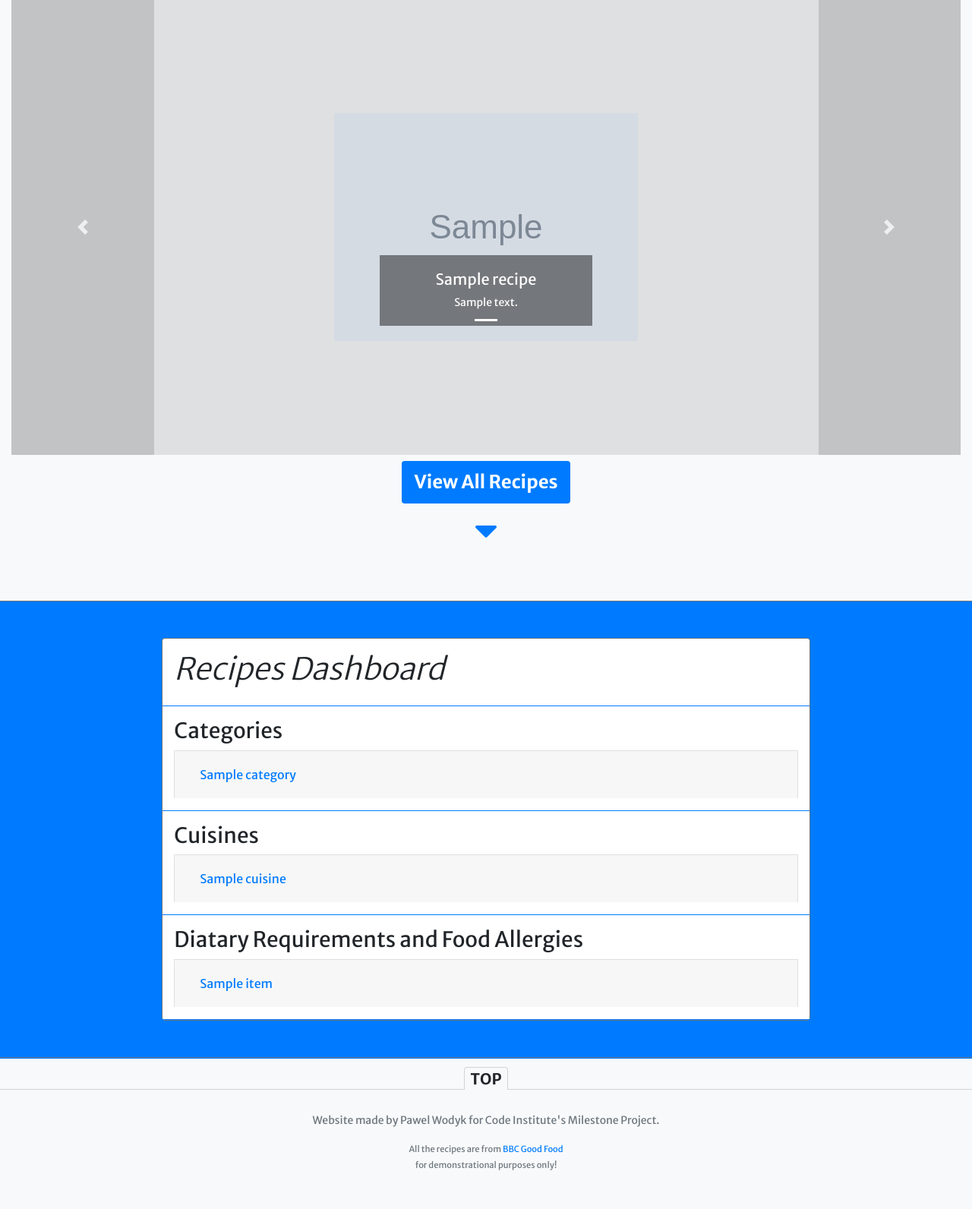
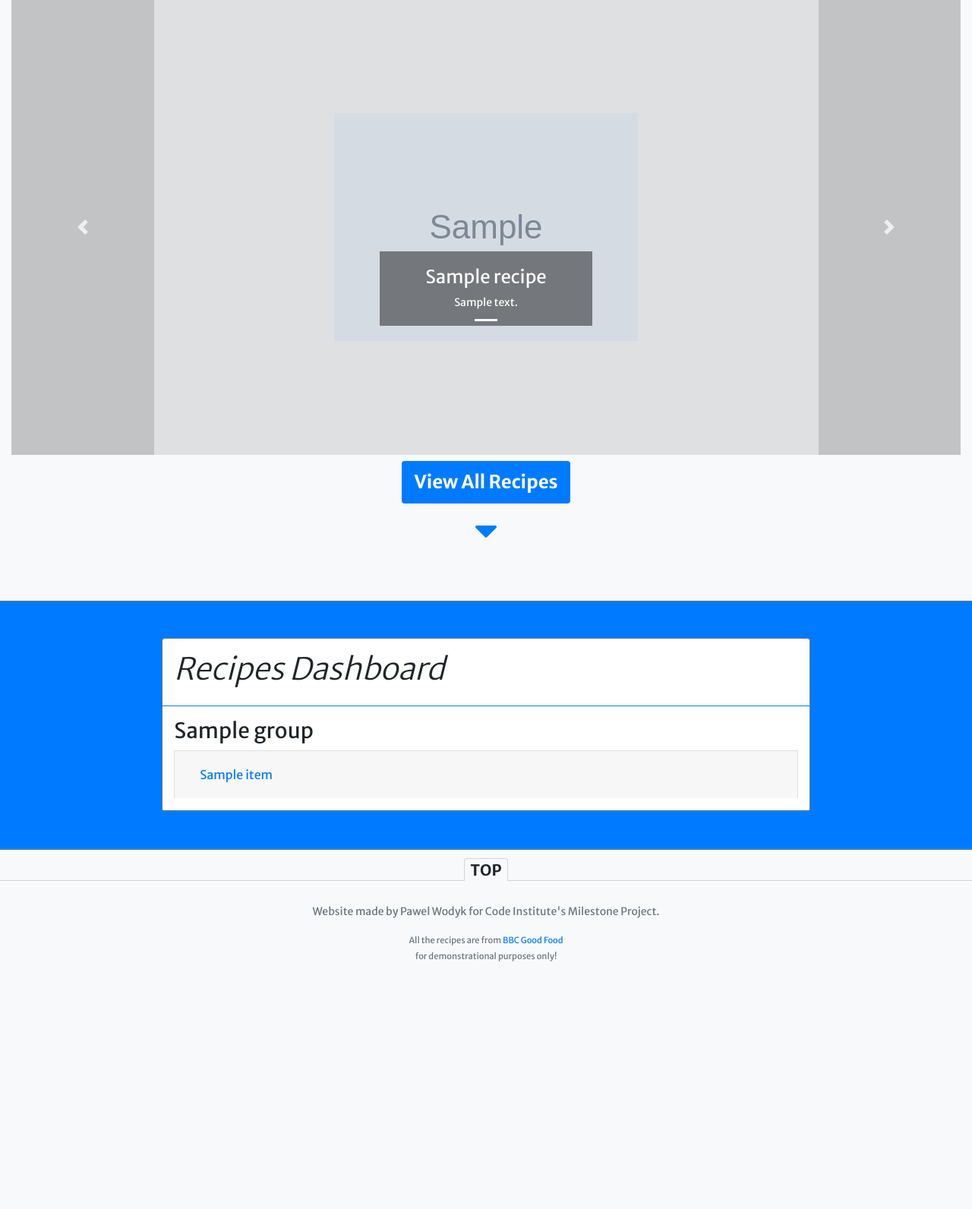
Before and after one commit to pawodyk/CI_MilestoneProject3, a Flask app: template templates/index.html in a window 1280 px wide. Shown: the part 234-1826 px from the top of the page at 76% size. After the commit the page ends 1500 px from the top, so only its background shows below. Run offline with Flask 2, Linux system fonts and the light colour scheme; the template is opened without the code that fills it: most values are stand-ins (such as "Sample title", 1, 10 or a date in 2020); grey boxes marked "Sample" are stand-in pictures; a database or web service that is not in the repository returns one stand-in record (values such as "Sample title"); some libraries are stand-ins or nearby versions.

Commit message:
Refactored the code for the dashboard, to fully utilise the templating capabilities and ensure consistancy bettween the groups.

```diff
--- a/templates/index.html
+++ b/templates/index.html
@@ -28,7 +28,7 @@
                 </div>
 
                 <div class="carousel-caption d-block bg-darkglass">
-                  <h5>{{recipe.name}}</h5>
+                  <h4>{{recipe.name}}</h4>
                   <div class="d-none d-sm-block">{{recipe.description}}</div>
                 </div>
               </a>
@@ -69,147 +69,22 @@
           <h2 class="font-weight-light font-italic fs-25 p3-">Recipes Dashboard</h2>
         </div>
 
+        {% for group in dashboard %}
+        <div class="col-12 py-3 border-bottom border-primary">
+          <h3>{{group.heading}}</h3>
+          <div class="accordion" id="{{group.id}}-accordion">
 
-        <div class="col-12 py-3 border-bottom border-primary">
-          <h3>Categories</h3>
-          <div class="accordion" id="categories-accordion">
-
-            {% for category in categories %}
+            {% for item in group.list %}
             <div class="card">
-              <div class="card-header" id="categories-heading{{loop.index}}">
+              <div class="card-header" id="{{group.id}}-heading{{loop.index}}">
                 <h3 class="mb-0">
-                  <button class="btn btn-link" type="button" data-toggle="collapse" data-target="#categories-collapse{{loop.index}}" aria-expanded="false" aria-controls="categories-collapse{{loop.index}}">
-                  {{category.name}}
-                  </button>
-                </h3>
-              </div>
-
-              <div id="categories-collapse{{loop.index}}" class="collapse" data-parent="#categories-accordion">
-                <div class="card-body p-2">
-
-                  {% if category.recipes %}
-                  <div class="row p-1 d-flex flex-grow-1 align-content-center flex-wrap ">
-                    {% for recipe in category.recipes %}
-                    <div class="col-12 col-lg-6 p-1">
-                      <a href="{{ url_for('display_recipe', recipe_id=recipe._id) }}">
-                        <div class="card bg-dark text-light d-flex align-items-end" style="height: 400px;">
-                          <img src="{{ url_for('static', filename='img/{0}'.format(recipe.picture)) }}" class="card-img h-100 object-fit-cover" alt="picture of {{recipe.name}}">
-                          <div class="card-img-overlay overflow-auto align-items-start flex-column h-100 rounded">
-                            <div class="bg-darkglass p-2 text-wrap mb-auto ">
-                              <h2 class="card-title font-weight-bold">{{recipe.name}}</h2>
-                              <h3 class="card-text">by&nbsp;<span class="text-capitalize font-italic">{{ recipe.author }}</span></h3>
-                              <p class="card-text">{{ recipe.description }}</p>
-                            </div>
-                          </div>
-                        </div>
-                      </a>
-                    </div>
-                    {% endfor %}
-                    <a href="{{url_for('recipes_by_category', category_id=category.id)}}" class="btn btn-primary col-12">
-                      <span>View all recipes in {{category.name}}</span>
-                      <span class="badge badge-light">{{category.total_recipes}}</span>
-                      <span class="sr-only">Number of all recipes in category</span>
-                    </a>
-                  </div>
-                  {% else %}
-                  <div class="row d-flex justify-content-center">
-                    <div class="col-auto">
-                      <div class="alert alert-primary" role="alert">
-                        <h4 class="alert-heading">No Recipies!</h4>
-                        <hr>
-                        <p>Unfortunatlly there are no recipes marked as {{category.name}}. </p>
-                        <p class="mb-0">You can add your recepie using <a href="{{ url_for('add_recipe') }}" class="badge badge-success">Add Recipe</a> button!</p>
-                      </div>
-                    </div>
-                  </div>
-                  {% endif %}
-
-                </div>
-              </div>
-            </div>
-            {% endfor %}
-
-          </div>
-        </div>
-
-
-        <div class="col-12 py-3 border-bottom border-primary">
-          <h3>Cuisines</h3>
-          <div class="accordion" id="cuisines-accordion">
-
-            {% for cuisine in cuisines %}
-            <div class="card">
-              <div class="card-header" id="cuisines-heading{{loop.index}}">
-                <h3 class="mb-0">
-                  <button class="btn btn-link" type="button" data-toggle="collapse" data-target="#cuisines-collapse{{loop.index}}" aria-expanded="false" aria-controls="cuisines-collapse{{loop.index}}">
-                  {{cuisine.name}}
-                  </button>
-                </h3>
-              </div>
-
-              <div id="cuisines-collapse{{loop.index}}" class="collapse" data-parent="#cuisines-accordion">
-                <div class="card-body p-2">
-
-                  {% if cuisine.recipes %}
-                  <div class="row p-1 d-flex flex-grow-1 align-content-center flex-wrap">
-                    {% for recipe in cuisine.recipes %}
-                    <div class="col-12 col-lg-6 p-1">
-                      <a href="{{ url_for('display_recipe', recipe_id=recipe._id) }}">
-                        <div class="card bg-dark text-light d-flex align-items-end" style="height: 400px;">
-                          <img src="{{ url_for('static', filename='img/{0}'.format(recipe.picture)) }}" class="card-img h-100 object-fit-cover" alt="picture of {{recipe.name}}">
-                          <div class="card-img-overlay overflow-auto align-items-start flex-column h-100 rounded">
-                            <div class="bg-darkglass p-2 text-wrap mb-auto ">
-                              <h2 class="card-title font-weight-bold fs-10">{{recipe.name}}</h2>
-                              <h3 class="card-text fs-10">by&nbsp;<span class="text-capitalize font-italic">{{ recipe.author }}</span></h3>
-                              <p class="card-text fs-8">{{ recipe.description }}</p>
-                            </div>
-                          </div>
-                        </div>
-                      </a>
-                    </div>
-                    {% endfor %}
-                    <a href="{{url_for('recipes_by_cuisine', cuisine_id=cuisine.id)}}" class="btn btn-primary col-12">
-                      <span>View all recipes in {{cuisine.name}}</span>
-                      <span class="badge badge-light">{{cuisine.total_recipes}}</span>
-                      <span class="sr-only">Number of recipes in cuisine</span>
-                    </a>
-                  </div>
-                  {% else %}
-                  <div class="row d-flex justify-content-center">
-                    <div class="col-auto">
-                      <div class="alert alert-primary" role="alert">
-                        <h4 class="alert-heading">No Recipies!</h4>
-                        <hr>
-                        <p>Unfortunatlly there are no recipes marked as {{cuisine.name}} Cuisine. </p>
-                        <p class="mb-0">You can add your recepie using <a href="{{ url_for('add_recipe') }}" class="badge badge-success">Add Recipe</a> button!</p>
-                      </div>
-                    </div>
-                  </div>
-                  {% endif %}
-
-                </div>
-              </div>
-            </div>
-            {% endfor %}
-
-          </div>
-        </div>
-
-        <div class="col-12 py-3 border-bottom border-primary">
-          <h3>Diatary Requirements and Food Allergies</h3>
-          <div class="accordion" id="requirements-accordion">
-
-            {% for item in requirements %}
-            <div class="card">
-              <div class="card-header" id="requirements-heading{{loop.index}}">
-                <h3 class="mb-0">
-                  <button class="btn btn-link" type="button" data-toggle="collapse" data-target="#requirements-collapse{{loop.index}}" aria-expanded="false" aria-controls="requirements-collapse{{loop.index}}">
+                  <button class="btn btn-link" type="button" data-toggle="collapse" data-target="#{{group.id}}-collapse{{loop.index}}" aria-expanded="false" aria-controls="{{group.id}}-collapse{{loop.index}}">
                   {{item.name}}
                   </button>
                 </h3>
               </div>
 
-              <div id="requirements-collapse{{loop.index}}" class="collapse" data-parent="#requirements-accordion">
+              <div id="{{group.id}}-collapse{{loop.index}}" class="collapse" data-parent="#{{group.id}}-accordion">
                 <div class="card-body p-2">
 
                   {% if item.recipes %}
@@ -217,23 +92,30 @@
                     {% for recipe in item.recipes %}
                     <div class="col-12 col-lg-6 p-1">
                       <a href="{{ url_for('display_recipe', recipe_id=recipe._id) }}">
-                        <div class="card bg-dark text-light d-flex align-items-end" style="height: 400px;">
+                        <div class="card bg-dark text-light d-flex align-items-end" style="height: 220px;">
                           <img src="{{ url_for('static', filename='img/{0}'.format(recipe.picture)) }}" class="card-img h-100 object-fit-cover" alt="picture of {{recipe.name}}">
-                          <div class="card-img-overlay overflow-auto align-items-start flex-column h-100 rounded">
-                            <div class="bg-darkglass p-2 text-wrap mb-auto ">
-                              <h2 class="card-title font-weight-bold">{{recipe.name}}</h2>
-                              <h3 class="card-text">by&nbsp;<span class="text-capitalize font-italic">{{ recipe.author }}</span></h3>
-                              <p class="card-text">{{ recipe.description }}</p>
+                          <div class="card-img-overlay overflow-auto align-items-start flex-column h-100 rounded p-0">
+                            <div class="bg-darkglass p-2 text-wrap mb-auto h-100 overflow-hidden">
+                              <h2 class="card-title font-weight-bold fs-20">{{recipe.name}}</h2>
+                              <h3 class="card-text fs-15">by&nbsp;<span class="text-capitalize font-italic">{{ recipe.author }}</span></h3>
+                              <p class="card-text"></p>
                             </div>
                           </div>
                         </div>
                       </a>
                     </div>
                     {% endfor %}
+                    {% if item.total_recipes %}
+                    <a href="{{item.url}}" class="btn btn-primary col-12">
+                      <span>View all recipes in {{item.name}}</span>
+                      <span class="badge badge-light">{{item.total_recipes}}</span>
+                      <span class="sr-only">Number of all recipes in {{group.heading}}</span>
+                    </a>
+                    {% endif %}
                   </div>
                   {% else %}
                   <div class="row d-flex justify-content-center">
-                    <div class="col-auto ">
+                    <div class="col-auto">
                       <div class="alert alert-primary" role="alert">
                         <h4 class="alert-heading">No Recipies!</h4>
                         <hr>
@@ -251,6 +133,126 @@
 
           </div>
         </div>
+        {% endfor %}
+
+        <!--<div class="col-12 py-3 border-bottom border-primary">-->
+        <!--  <h3>Cuisines</h3>-->
+        <!--  <div class="accordion" id="cuisines-accordion">-->
+
+        <!--    {% for cuisine in cuisines %}-->
+        <!--    <div class="card">-->
+        <!--      <div class="card-header" id="cuisines-heading{{loop.index}}">-->
+        <!--        <h3 class="mb-0">-->
+        <!--          <button class="btn btn-link" type="button" data-toggle="collapse" data-target="#cuisines-collapse{{loop.index}}" aria-expanded="false" aria-controls="cuisines-collapse{{loop.index}}">-->
+        <!--          {{cuisine.name}}-->
+        <!--          </button>-->
+        <!--        </h3>-->
+        <!--      </div>-->
+
+        <!--      <div id="cuisines-collapse{{loop.index}}" class="collapse" data-parent="#cuisines-accordion">-->
+        <!--        <div class="card-body p-2">-->
+
+        <!--          {% if cuisine.recipes %}-->
+        <!--          <div class="row p-1 d-flex flex-grow-1 align-content-center flex-wrap">-->
+        <!--            {% for recipe in cuisine.recipes %}-->
+        <!--            <div class="col-12 col-lg-6 p-1">-->
+        <!--              <a href="{{ url_for('display_recipe', recipe_id=recipe._id) }}">-->
+        <!--                <div class="card bg-dark text-light d-flex align-items-end" style="height: 400px;">-->
+        <!--                  <img src="{{ url_for('static', filename='img/{0}'.format(recipe.picture)) }}" class="card-img h-100 object-fit-cover" alt="picture of {{recipe.name}}">-->
+        <!--                  <div class="card-img-overlay overflow-auto align-items-start flex-column h-100 rounded">-->
+        <!--                    <div class="bg-darkglass p-2 text-wrap mb-auto ">-->
+        <!--                      <h2 class="card-title font-weight-bold fs-10">{{recipe.name}}</h2>-->
+        <!--                      <h3 class="card-text fs-10">by&nbsp;<span class="text-capitalize font-italic">{{ recipe.author }}</span></h3>-->
+        <!--                      <p class="card-text fs-8">{{ recipe.description }}</p>-->
+        <!--                    </div>-->
+        <!--                  </div>-->
+        <!--                </div>-->
+        <!--              </a>-->
+        <!--            </div>-->
+        <!--            {% endfor %}-->
+        <!--            <a href="{{url_for('recipes_by_cuisine', cuisine_id=cuisine.id)}}" class="btn btn-primary col-12">-->
+        <!--              <span>View all recipes in {{cuisine.name}}</span>-->
+        <!--              <span class="badge badge-light">{{cuisine.total_recipes}}</span>-->
+        <!--              <span class="sr-only">Number of recipes in cuisine</span>-->
+        <!--            </a>-->
+        <!--          </div>-->
+        <!--          {% else %}-->
+        <!--          <div class="row d-flex justify-content-center">-->
+        <!--            <div class="col-auto">-->
+        <!--              <div class="alert alert-primary" role="alert">-->
+        <!--                <h4 class="alert-heading">No Recipies!</h4>-->
+        <!--                <hr>-->
+        <!--                <p>Unfortunatlly there are no recipes marked as {{cuisine.name}} Cuisine. </p>-->
+        <!--                <p class="mb-0">You can add your recepie using <a href="{{ url_for('add_recipe') }}" class="badge badge-success">Add Recipe</a> button!</p>-->
+        <!--              </div>-->
+        <!--            </div>-->
+        <!--          </div>-->
+        <!--          {% endif %}-->
+
+        <!--        </div>-->
+        <!--      </div>-->
+        <!--    </div>-->
+        <!--    {% endfor %}-->
+
+        <!--  </div>-->
+        <!--</div>-->
+
+        <!--<div class="col-12 py-3 border-bottom border-primary">-->
+        <!--  <h3>Diatary Requirements and Food Allergies</h3>-->
+        <!--  <div class="accordion" id="requirements-accordion">-->
+
+        <!--    {% for item in requirements %}-->
+        <!--    <div class="card">-->
+        <!--      <div class="card-header" id="requirements-heading{{loop.index}}">-->
+        <!--        <h3 class="mb-0">-->
+        <!--          <button class="btn btn-link" type="button" data-toggle="collapse" data-target="#requirements-collapse{{loop.index}}" aria-expanded="false" aria-controls="requirements-collapse{{loop.index}}">-->
+        <!--          {{item.name}}-->
+        <!--          </button>-->
+        <!--        </h3>-->
+        <!--      </div>-->
+
+        <!--      <div id="requirements-collapse{{loop.index}}" class="collapse" data-parent="#requirements-accordion">-->
+        <!--        <div class="card-body p-2">-->
+
+        <!--          {% if item.recipes %}-->
+        <!--          <div class="row p-1 d-flex flex-grow-1 align-content-center flex-wrap ">-->
+        <!--            {% for recipe in item.recipes %}-->
+        <!--            <div class="col-12 col-lg-6 p-1">-->
+        <!--              <a href="{{ url_for('display_recipe', recipe_id=recipe._id) }}">-->
+        <!--                <div class="card bg-dark text-light d-flex align-items-end" style="height: 400px;">-->
+        <!--                  <img src="{{ url_for('static', filename='img/{0}'.format(recipe.picture)) }}" class="card-img h-100 object-fit-cover" alt="picture of {{recipe.name}}">-->
+        <!--                  <div class="card-img-overlay overflow-auto align-items-start flex-column h-100 rounded">-->
+        <!--                    <div class="bg-darkglass p-2 text-wrap mb-auto ">-->
+        <!--                      <h2 class="card-title font-weight-bold">{{recipe.name}}</h2>-->
+        <!--                      <h3 class="card-text">by&nbsp;<span class="text-capitalize font-italic">{{ recipe.author }}</span></h3>-->
+        <!--                      <p class="card-text">{{ recipe.description }}</p>-->
+        <!--                    </div>-->
+        <!--                  </div>-->
+        <!--                </div>-->
+        <!--              </a>-->
+        <!--            </div>-->
+        <!--            {% endfor %}-->
+        <!--          </div>-->
+        <!--          {% else %}-->
+        <!--          <div class="row d-flex justify-content-center">-->
+        <!--            <div class="col-auto ">-->
+        <!--              <div class="alert alert-primary" role="alert">-->
+        <!--                <h4 class="alert-heading">No Recipies!</h4>-->
+        <!--                <hr>-->
+        <!--                <p>Unfortunatlly there are no recipes marked as {{item.name}}. </p>-->
+        <!--                <p class="mb-0">You can add your recepie using <a href="{{ url_for('add_recipe') }}" class="badge badge-success">Add Recipe</a> button!</p>-->
+        <!--              </div>-->
+        <!--            </div>-->
+        <!--          </div>-->
+        <!--          {% endif %}-->
+
+        <!--        </div>-->
+        <!--      </div>-->
+        <!--    </div>-->
+        <!--    {% endfor %}-->
+
+        <!--  </div>-->
+        <!--</div>-->
 
       </div>
     </div>
```
Also changed, not shown: run.py (+49 -10 lines).
